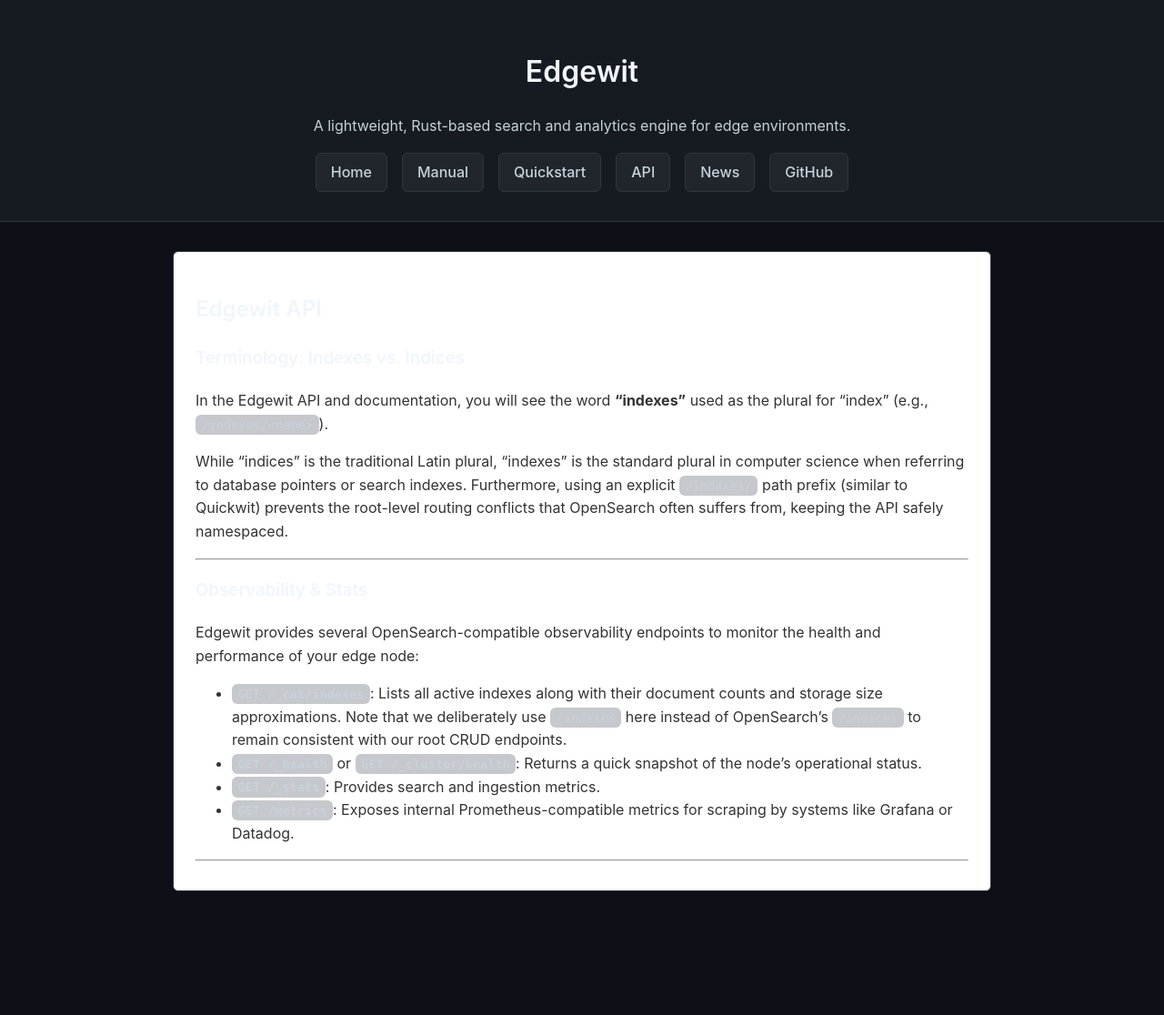
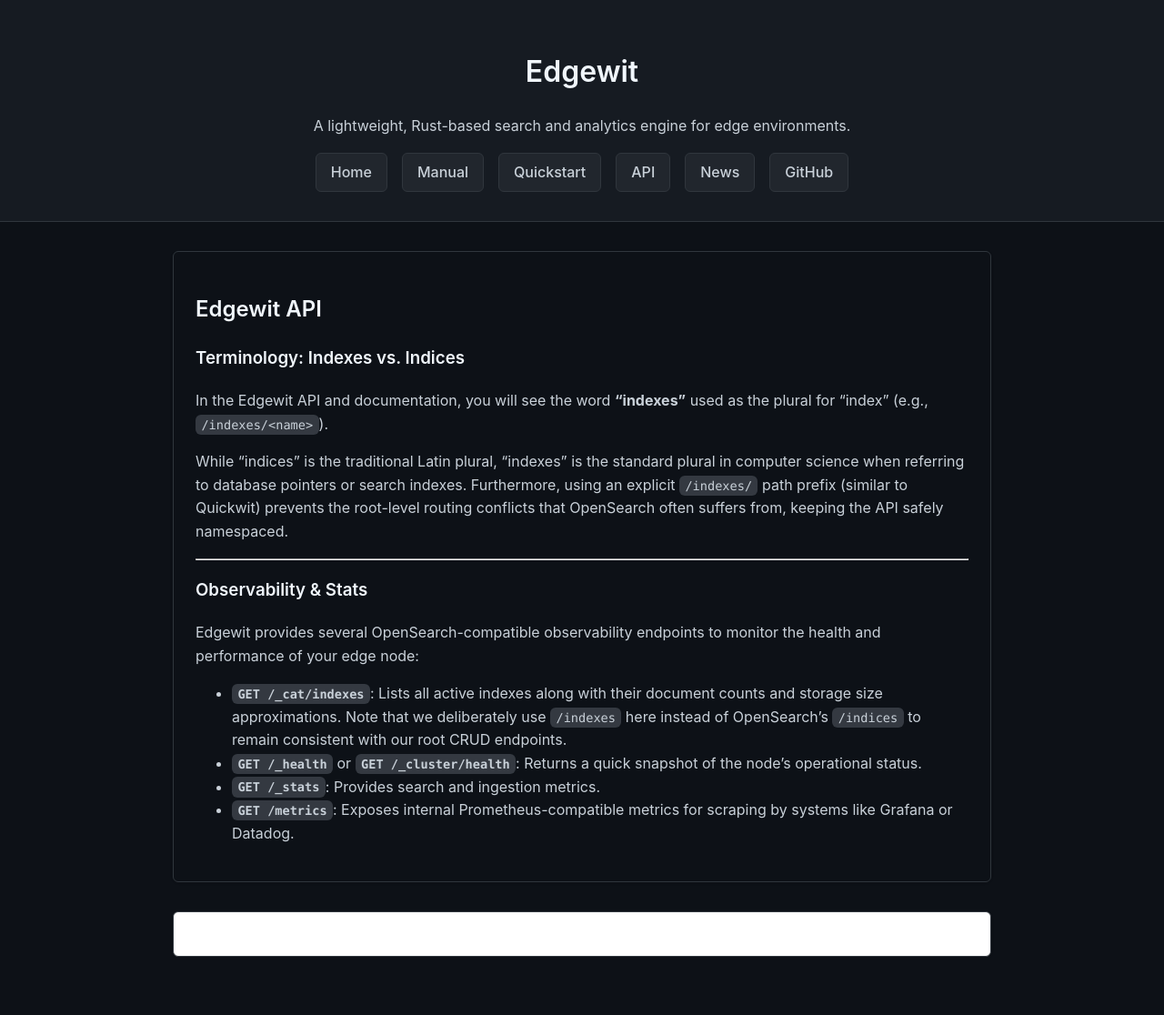
Before and after one commit to viljami/edgewit, a Jekyll site: the page built from docs/api.md, in a window 1280 px wide. Shown: the whole page at 91% size. Built offline with Jekyll 4.4.1, drawn with Linux system fonts in a browser that asks for light colours; before the commit the page ends 1044 px from its top, so only the background shows below that.

Commit message:
Fix light titles on light background

```diff
--- a/docs/api.md
+++ b/docs/api.md
@@ -3,7 +3,7 @@
 title: API Documentation
 ---
 
-<div class="card" style="background-color: #ffffff; color: #333333;" markdown="1">
+<div class="card" markdown="1">
 ## Edgewit API
 
 ### Terminology: Indexes vs. Indices
@@ -23,8 +23,9 @@
 - **`GET /_stats`**: Provides search and ingestion metrics.
 - **`GET /metrics`**: Exposes internal Prometheus-compatible metrics for scraping by systems like Grafana or Datadog.
 
----
+</div>
 
+<div class="card" style="background-color: #ffffff; color: #333333;">
 <div id="redoc-container"></div>
 <script src="https://cdn.redoc.ly/redoc/latest/bundles/redoc.standalone.js"></script>
 <script>
```
